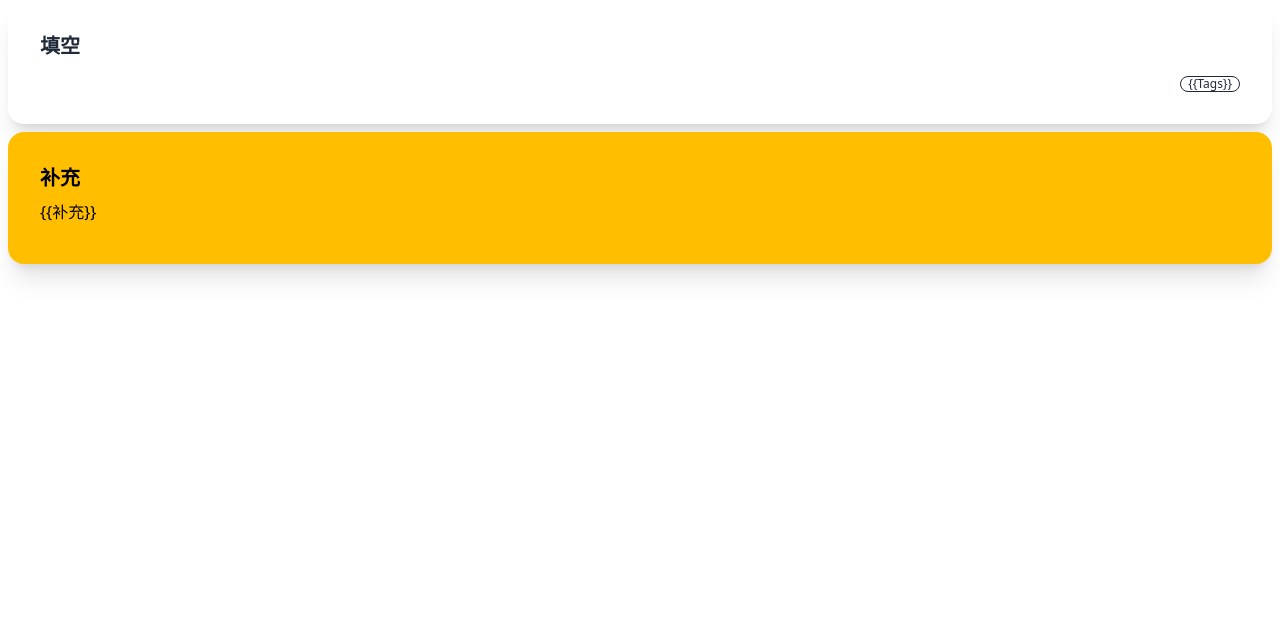
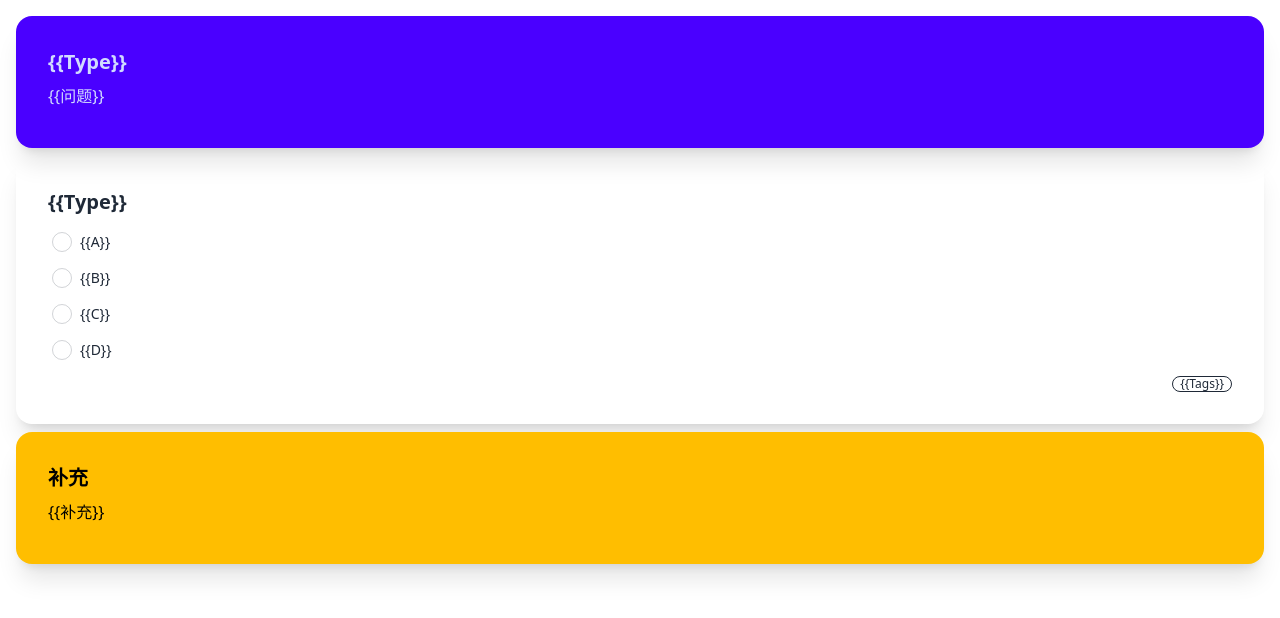
Before and after one commit to zhaorui2000/zr-anki-template, a Preact app: page / in a window 1280 px wide. Shown: the top 618 px of the page. Built offline with nearby package versions, Linux system fonts and the light colour scheme.

Commit message:
feat: 卡片默认标题为{{Type}}

```diff
--- a/src/components/Card.jsx
+++ b/src/components/Card.jsx
@@ -1,7 +1,7 @@
 import { cva } from "class-variance-authority";
 
 export default function Card(props) {
-  const { title, color, actions, children } = props;
+  const { title = "{{Type}}", color, actions, children } = props;
   const cardClass = cva(["card", "shadow-xl"], {
     variants: {
       color: {
--- a/src/main.jsx
+++ b/src/main.jsx
@@ -1,5 +1,5 @@
 import { render } from "preact";
 import "./index.css";
-import App from "./填空题/reverse";
+import App from "./单选题/reverse";
 
 render(<App />, document.getElementById("app"));
--- a/src/单选题/index.jsx
+++ b/src/单选题/index.jsx
@@ -57,9 +57,7 @@ export default function App() {
 
   return (
     <div className="flex flex-col gap-y-2 p-4">
-      <Card title="{{Type}}" color="primary">
-        {question}
-      </Card>
+      <Card color="primary">{question}</Card>
       <Card>
         <div className="grid">
           <Radio
--- a/src/单选题/reverse.jsx
+++ b/src/单选题/reverse.jsx
@@ -7,24 +7,22 @@ import Extension from "../modules/Extension";
 import useAnkiText from "../hooks/useAnkiText";
 export default function App() {
   const question = useAnkiText("{{问题}}");
-  const optionA = "{{A}}";
-  const optionB = "{{B}}";
-  const optionC = "{{C}}";
-  const optionD = "{{D}}";
+  const optionA = useAnkiText("{{A}}");
+  const optionB = useAnkiText("{{B}}");
+  const optionC = useAnkiText("{{C}}");
+  const optionD = useAnkiText("{{D}}");
   const answer = "{{答案}}";
   const name = uuid();
 
   const calcColor = useCallback(function (value) {
-    if (value === answer.toUpperCase()) {
+    if (value === answer?.toUpperCase()) {
       return "success";
     }
   }, []);
 
   return (
     <div className="flex flex-col gap-y-2 p-4">
-      <Card title="问题" color="primary">
-        {question}
-      </Card>
+      <Card color="primary">{question}</Card>
       <Card actions={<Tags></Tags>}>
         <div className="grid">
           <Radio
```
